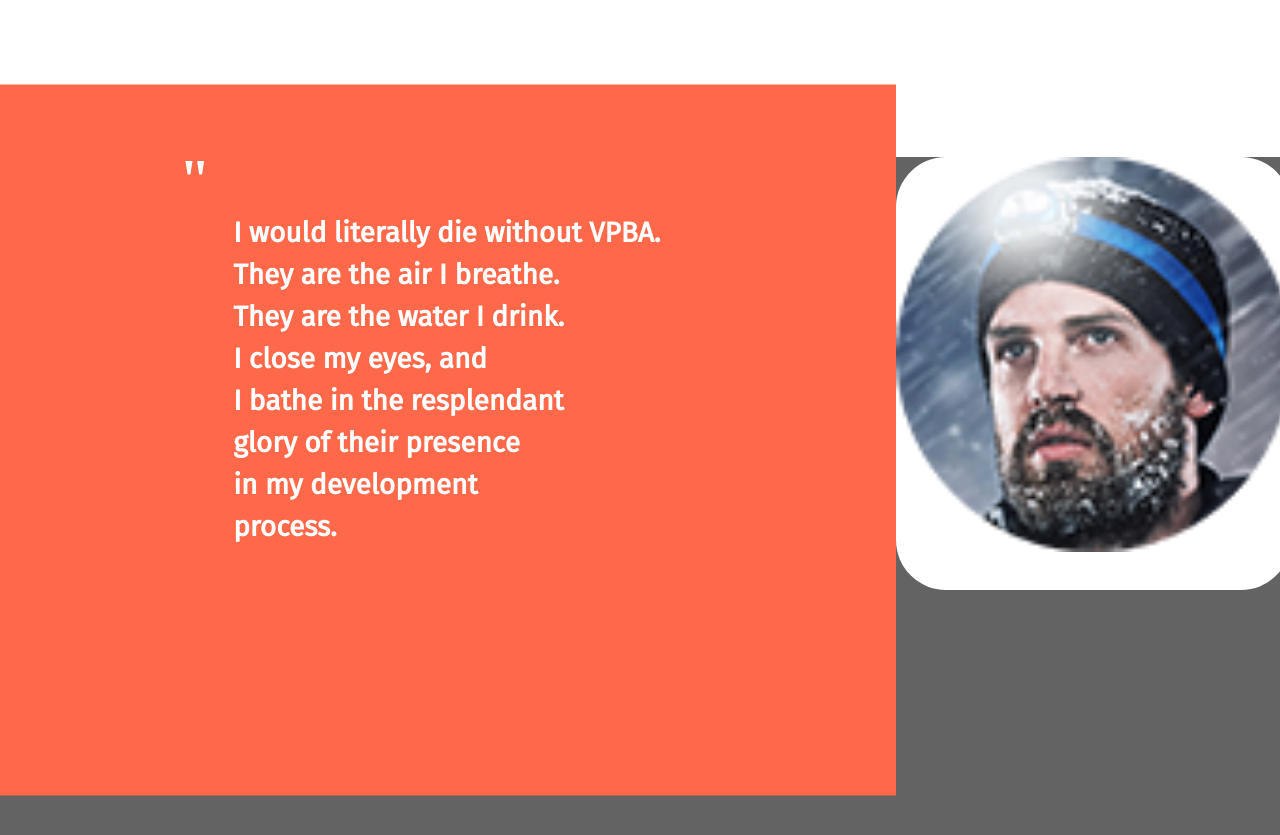
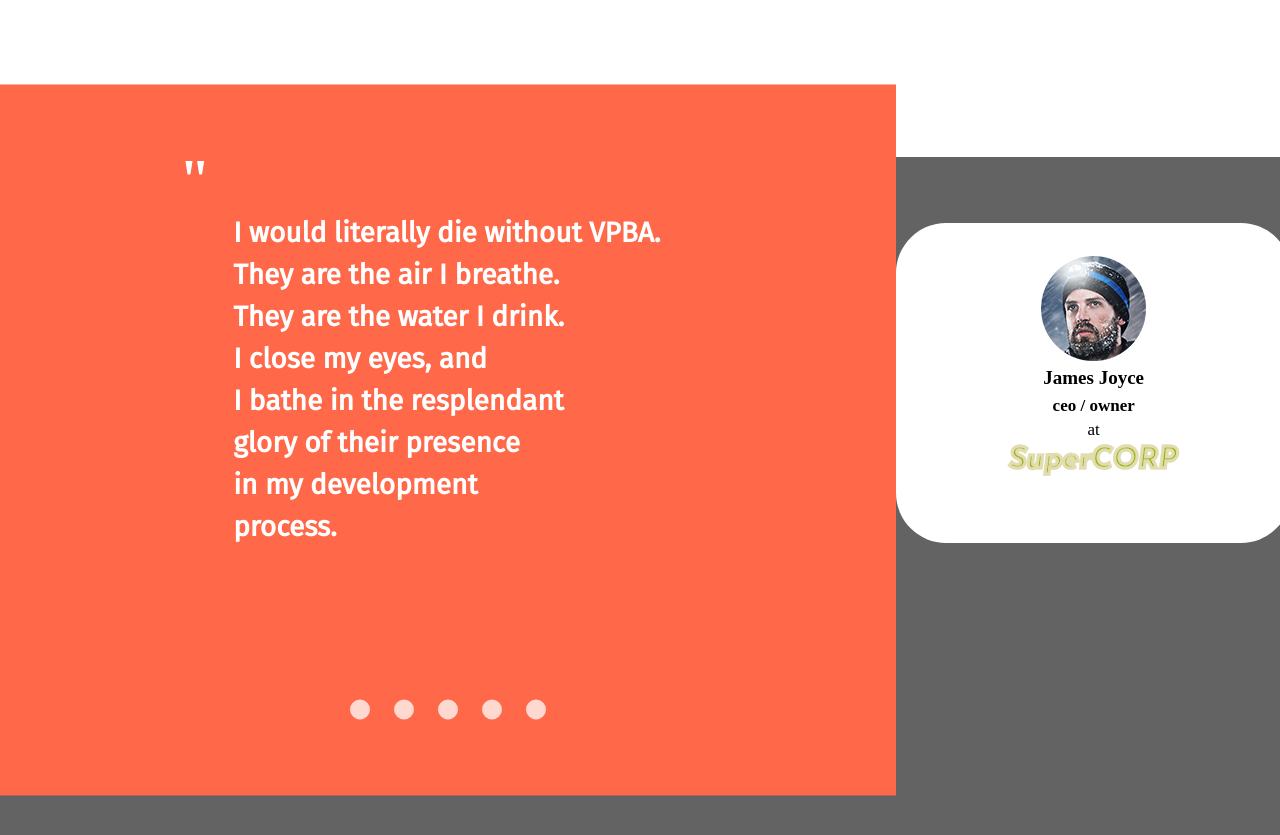
Before and after one commit to swampcamel/vpba, a website built with webpack: page src/home.html in a window 1280 px wide. Shown: the part 1656-2491 px from the top of the page. Built offline with nearby package versions, Linux system fonts and the light colour scheme; a web font is replaced by a local one.

Commit message:
finish testimonial area

```diff
--- a/src/home.html
+++ b/src/home.html
@@ -69,6 +69,23 @@
   <div class="testimonials">
     <div class="testimonial-wrapper">
       <div class="quote-col">
+        <div class="testimonial-slider-menu">
+          <div class="bullet">
+
+          </div>
+          <div class="bullet">
+
+          </div>
+          <div class="bullet">
+
+          </div>
+          <div class="bullet">
+
+          </div>
+          <div class="bullet">
+
+          </div>
+        </div>
         <div class="quote">
           <h1>"</h1>
           <h6>
@@ -86,7 +103,12 @@
       <div class="bio-col">
         <div class="bio-wrapper">
           <img src="img/james-joyce.png">
-          <p class="client-name">
+          <div class="bio-text-wrapper">
+            <span class="client-name">James Joyce</span>
+            <span class="client-title">ceo / owner</span>
+            <span class="client-at">at</span>
+          </div>
+          <img src="img/supercorp.png">
         </div>
       </div>
     </div>
--- a/src/scss/input.scss
+++ b/src/scss/input.scss
@@ -235,7 +235,6 @@
 
 .testimonial-wrapper {
   display: flex;
-
 }
 
 .quote-col {
@@ -243,6 +242,15 @@
   width: 70%;
   height: $testcolheight;
   transform: translateY(-72.54px);
+  position: relative;
+}
+
+.testimonial-slider-menu{
+  display: flex;
+  position: absolute;
+  bottom: 76px;
+  left: 50%;
+  transform: translateX(-50%);
 }
 
 .quote {
@@ -258,6 +266,28 @@
   }
 }
 
+
+.bullet {
+  background-color: #FFFFFF;
+  opacity: 0.74;
+  width: 20px;
+  height: 20px;
+  -webkit-border-radius: 10px;
+  border-radius: 10px;
+  margin-left: 12px;
+  margin-right: 12px
+}
+
+.bullet:hover {
+  background-color: lighten(#B41111, 20%);
+}
+
+.bullet:active, .bullet:focus {
+  background-color: #B41111;
+}
+
+
+
 .bio-col {
   width: 30%;
 }
@@ -265,6 +295,7 @@
 .bio-wrapper {
   margin-left: auto;
   margin-right: auto;
+  margin-top: 66px;
   width: 395.33px;
   max-width: 395.33px;
   background-color: white;
@@ -272,14 +303,34 @@
   display: flex;
   flex-direction: column;
   justify-content: space-around;
+  text-align: center;
+  padding-top: 33px;
+  padding-bottom: 64px;
   img {
     display: block;
+    align-self: center;
   }
+}
+
+.bio-text-wrapper span{
+  display: block;
 }
 
 .client-name {
   font-size: 19px;
   line-height: 33px;
+  font-weight: bold;
+}
+
+.client-title {
+  font-size: 17px;
+  line-height: 24px;
+  font-weight: bold;
+}
+
+.client-at {
+  font-size: 17px;
+  line-height: 24px;
 }
 
 @media screen and (max-width: 1450px) {
```
Also changed, not shown: src/img/supercorp.png (added). Lines whose indentation alone changed are shown as unchanged.
